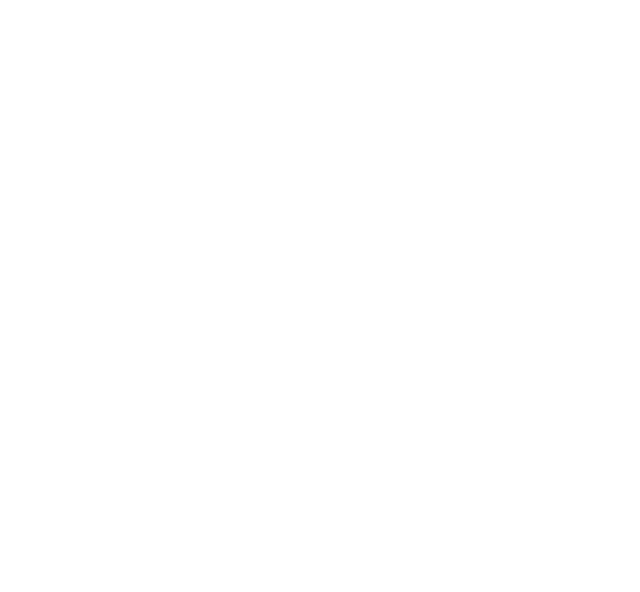
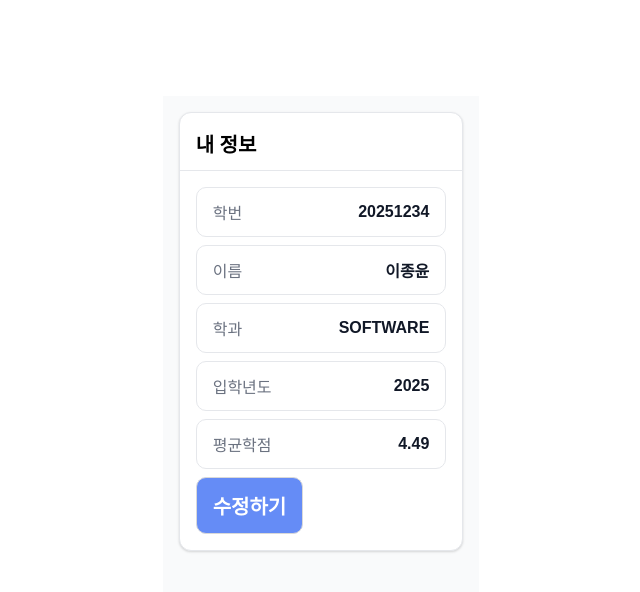
Before and after one commit to KMU-WINK/GraduationCheck, a React (Create React App) app: page /Mypage in a window 1280 px wide. Before the commit this address had no page. Shown: the top 592 px of the page, without its empty margins (319-959 px from the left). Built offline with nearby package versions, Linux system fonts and the light colour scheme.

Commit message:
나머지 수정

```diff
--- a/src/App.js
+++ b/src/App.js
@@ -1,22 +1,29 @@
 import { Route, Routes } from "react-router-dom";
 import Checklist from "./pages/checklist/checklist";
 import Login from "./pages/login/login";
-// import Mypage from "./pages/mypage/mypage";
-// import MypageEdit from './pages/mypage/mypageEdit';
+import Mypage from "./pages/mypage/mypage";
+import MypageEdit from './pages/editpage/editpage';
 import Signup from "./pages/signup/signup";
 import Start from "./pages/start/start";
+import {Navigate, useNavigate } from "react-router-dom";
 
 function App() {
+  const navigate = useNavigate();
   return (
     <Routes>
       <Route path="/" element={<Start />} />
       <Route path="/Login" element={<Login />} />
       <Route path="/Signup" element={<Signup />} />
-      {/* <Route path="/Mypage" element={<Mypage />} /> */}
-      {/* <Route path="/MypageEdit" element={<MypageEdit />} />  /Mymenu 경로 추가 */}
-      <Route path={"/Checklist"} element={<Checklist />} />
+      <Route path="/Mypage" element={<Mypage onEdit={() => navigate("/MypageEdit")} />} />
+      <Route
+        path="/MypageEdit"
+        element={<MypageEdit onCancel={() => navigate("/Mypage")} onSaved={() => navigate("/Mypage")} />}
+      />
+      <Route path="/Checklist" element={<Checklist />} />
+      <Route path="*" element={<Navigate to="/Mypage" replace />} />
     </Routes>
   );
 }
 
+
 export default App;
--- a/src/index.js
+++ b/src/index.js
@@ -2,6 +2,10 @@
 import ReactDOM from "react-dom/client";
 import { BrowserRouter } from "react-router-dom"; // 추가
 import App from "./App"; // App.js에서 라우팅을 관리
+
+// 더미데이터
+import { enableMockApi } from "./mockApi";
+enableMockApi(); // 개발 시에만 켜기
 
 const root = ReactDOM.createRoot(document.getElementById("root"));
 root.render(
--- /dev/null
+++ b/src/mockApi.js
@@ -0,0 +1,51 @@
+// src/mockApi.js
+export function enableMockApi() {
+  const realFetch = window.fetch.bind(window);
+
+  // 더미 유저 데이터
+  let user = {
+    studentId: "20251234",
+    name: "이종윤",
+    department: "SOFTWARE",
+    admissionYear: 2025,
+    averageGrade: 4.49
+  };
+
+  window.fetch = async (input, init = {}) => {
+    const url = typeof input === "string" ? input : input.url;
+    const method = (init.method || "GET").toUpperCase();
+
+    // 유저 정보 조회
+    if (url.endsWith("/api/users/me") && method === "GET") {
+      return new Response(JSON.stringify(user), {
+        status: 200,
+        headers: { "Content-Type": "application/json" }
+      });
+    }
+
+    // 유저 정보 수정
+    if (url.endsWith("/api/users/me") && method === "PUT") {
+      const body = JSON.parse(init.body || "{}");
+      user = { ...user, ...body };
+      return new Response(JSON.stringify({ success: true }), {
+        status: 200,
+        headers: { "Content-Type": "application/json" }
+      });
+    }
+
+    // 과목 전체 조회
+    if (url.endsWith("/subjects") && method === "GET") {
+      return new Response(JSON.stringify([
+        { subjectId: 1, subjectName: "과목3", credit: 3, semester: "1-1" },
+        { subjectId: 2, subjectName: "과목2", credit: 2, semester: "1-1" },
+        { subjectId: 3, subjectName: "과목1", credit: 2, semester: "1-2" },
+      ]), {
+        status: 200,
+        headers: { "Content-Type": "application/json" }
+      });
+    }
+
+    // 기본은 실제 fetch 실행
+    return realFetch(input, init);
+  };
+}
--- a/src/pages/editpage/editpage.css
+++ b/src/pages/editpage/editpage.css
@@ -8,6 +8,8 @@
     --gc-white:#fff;
     --gc-radius:12px;
     --gc-shadow:0 1px 3px rgba(0,0,0,.1), 0 1px 2px rgba(0,0,0,.06);
+    --gc-label-w:110px;   /* 라벨 고정폭 */
+    --gc-field-max:420px;
 }
 
 /* layout */
--- a/src/pages/mypage/mypage.css
+++ b/src/pages/mypage/mypage.css
@@ -10,90 +10,36 @@
     --gc-shadow:0 1px 3px rgba(0,0,0,.1), 0 1px 2px rgba(0,0,0,.06);
 }
 
-/* layout */
-.gc-page{min-height:100vh;background:var(--gc-bg);padding:16px;}
-.gc-container{max-width:72rem;margin:0 auto;display:flex;flex-direction:column;gap:24px;}
-.gc-flex{display:flex;}
-.gc-justify-between{justify-content:space-between;}
-.gc-items-center{align-items:center;}
-.gc-gap-8{gap:8px;}
-.gc-gap-12{gap:12px;}
-.gc-gap-16{gap:16px;}
-.gc-mt-8{margin-top:8px;}
-.gc-mt-24{margin-top:24px;}
-.gc-mb-8{margin-bottom:8px;}
-.gc-mb-16{margin-bottom:16px;}
-.gc-pt-12{padding-top:12px;}
-.gc-pt-24{padding-top:24px;}
-.gc-space-y-8 > * + *{margin-top:8px;}
-.gc-grid-2{display:grid;grid-template-columns:1fr;gap:16px;}
-@media (min-width:768px){ .gc-grid-2{grid-template-columns:1fr 1fr;} }
+.gc-page .card-title {
+  font-size: 20px;
+  font-weight: 700;
+}
 
-/* text */
-.gc-title{font-size:20px;font-weight:700;color:var(--gc-text);}
-.gc-h2{font-size:18px;font-weight:700;color:var(--gc-text);}
-.gc-section-title{font-size:18px;font-weight:700;color:#2563eb;} /* text-blue-600 */
-.gc-text-muted{color:#6b7280;}
-.gc-bold{font-weight:600;}
-.gc-font-medium{font-weight:500;}
-.gc-small{font-size:12px;}
-.gc-number-blue{font-size:24px;font-weight:700;color:#2563eb;}
-.gc-completed{text-decoration:line-through;color:#6b7280;}
+.gc-page .gc-item-row {
+  padding: 12px 16px;
+  gap: 16px;
+}
 
-/* icons */
-.gc-icon{display:inline-flex;align-items:center;justify-content:center;width:20px;height:20px;color:#16a34a;}
-.gc-search{position:relative;}
-.gc-search-icon{position:absolute;left:12px;top:50%;transform:translateY(-50%);color:#9ca3af;width:20px;
-    height:20px;
-    pointer-events:none;}
-.gc-search .input{padding-left:48px;}
-.gc-pl-40{padding-left:40px;}
-.gc-text-lg{font-size:18px;}
-.gc-py-12{padding-top:12px;padding-bottom:12px;}
+.gc-page .gc-item-row > span:first-child {
+  color: #6b7280;
+  flex: 0 0 auto;
+}
 
-/* card */
-.card{background:var(--gc-white);border:1px solid var(--gc-border);border-radius:var(--gc-radius);box-shadow:var(--gc-shadow);}
-.card-header{padding:16px 16px 12px 16px;border-bottom:1px solid var(--gc-border);}
-.card-title{font-weight:600;font-size:16px;}
-.card-content{padding:16px;}
+.gc-page .gc-item-row > span:last-child {
+  color: #111827;
+  font-weight: 600;
+  word-break: keep-all;
+  flex: 1;
+  text-align: right;
+}
 
-/* input */
-.input{
-    width:100%;box-sizing:border-box;padding:10px 12px;border:1px solid var(--gc-border);
-    border-radius:10px;background:var(--gc-white);outline:none;transition:border-color .15s, box-shadow .15s;font-size:14px;
+.gc-page .btn {
+  margin-top: 8px;
+  width: 100%;
 }
-.input:focus{border-color:var(--gc-blue);box-shadow:0 0 0 3px rgba(101,140,246,.25);}
 
-/* buttons */
-.btn{padding:8px 16px;border-radius:10px;border:1px solid transparent;cursor:pointer;transition:background-color .2s,border-color .2s,color .2s; font-weight:600;}
-.btn-sm{padding:6px 10px;font-size:12px;border-radius:8px;}
-.btn-primary{background:var(--gc-blue);color:#fff;}
-.btn-primary:hover{background:var(--gc-blue-hover);}
-.btn-outline{background:transparent;color:#111827;border-color:var(--gc-border);}
-.btn-outline:hover{border-color:#cbd5e1;background:#f8fafc;}
-.btn-ghost{background:transparent;color:#111827;}
-.btn-ghost:hover{background:#f3f4f6;}
-
-/* list rows */
-.gc-item-row,.gc-result-row{
-    display:flex;align-items:center;justify-content:space-between;
-    padding:8px;border:1px solid var(--gc-border);border-radius:10px;background:#fff;
+@media (min-width: 640px) {
+  .gc-page .btn {
+    width: auto;
+  }
 }
-.gc-result{margin-top:12px;border:1px solid var(--gc-border);border-radius:12px;background:#fff;overflow:hidden;}
-.gc-result-row{border-radius:0;border:0;border-bottom:1px solid var(--gc-border);padding:12px;}
-.gc-result-row:last-child{border-bottom:0;}
-.gc-row{display:flex;align-items:center;gap:12px;padding:8px;}
-
-/* progress */
-.gc-progress-wrap{flex:1;max-width:28rem;}
-.progress{width:100%;height:12px;background:#e5e7eb;border-radius:999px;overflow:hidden;}
-.progress-sm{height:8px;margin-top:8px;}
-.progress-bar{height:100%;background:var(--gc-blue);border-radius:999px;transition:width .3s ease;}
-
-
-.gc-page .card-title{font-size:20px;font-weight:700}
-.gc-page .gc-item-row{padding:12px 16px}
-.gc-page .gc-item-row>span:first-child{color:#6b7280;min-width:110px}
-.gc-page .gc-item-row>span:last-child{color:#111827;font-weight:600;word-break:keep-all}
-.gc-page .btn{margin-top:8px;width:100%}
-@media (min-width:640px){.gc-page .btn{width:auto}}
```
